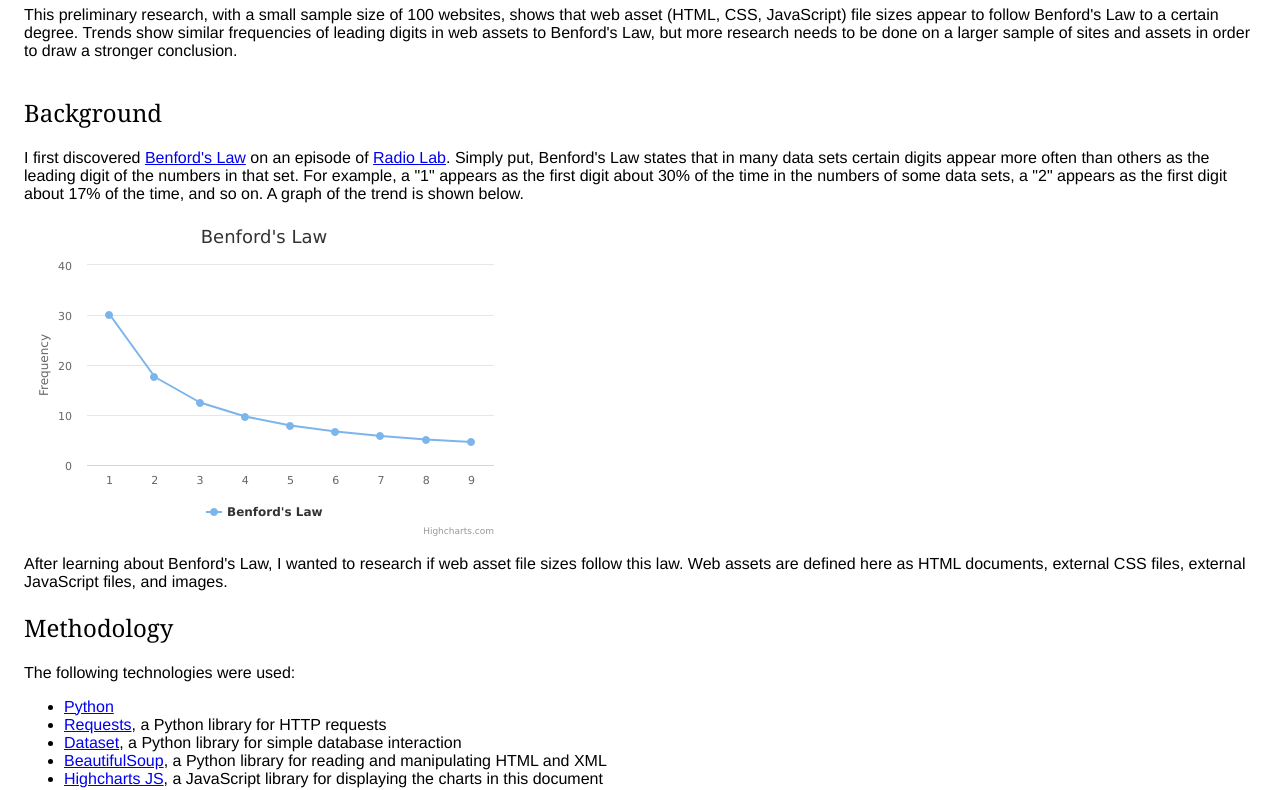
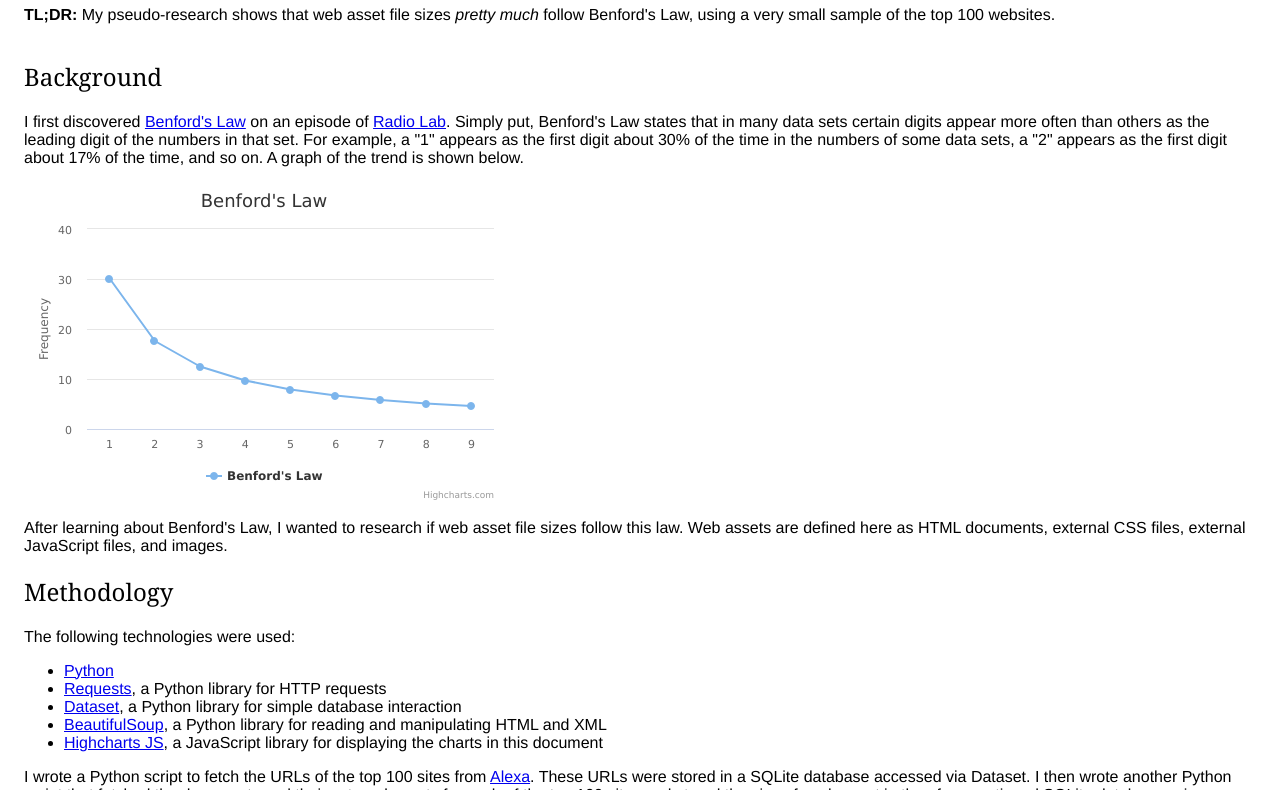
Before and after one commit to headquarters/benfords-law, a plain HTML site: page index.html in a window 1280 px wide. Shown: the part 80-870 px from the top of the page. Drawn offline with nearby package versions, Linux system fonts and the light colour scheme.

Commit message:
Made abstract more web content friendly.

```diff
--- a/index.html
+++ b/index.html
@@ -14,9 +14,8 @@
             <header class="row col">
                 <h1>Web Assets &amp; Benford's Law</h1>
                 <p id="abstract">
-					This preliminary research, with a small sample size of 100 websites, shows that web asset (HTML, CSS, JavaScript) file sizes appear to follow
-					Benford's Law to a certain degree. Trends show similar frequencies of leading digits in web assets to Benford's Law, but more research needs to be done
-					on a larger sample of sites and assets in order to draw a stronger conclusion.
+					<strong>TL;DR:</strong> My pseudo-research shows that web asset file sizes <em>pretty much</em> follow Benford's Law, using a very small sample of the top
+					100 websites.
                 </p>
             </header>
             <article class="row col">
```
